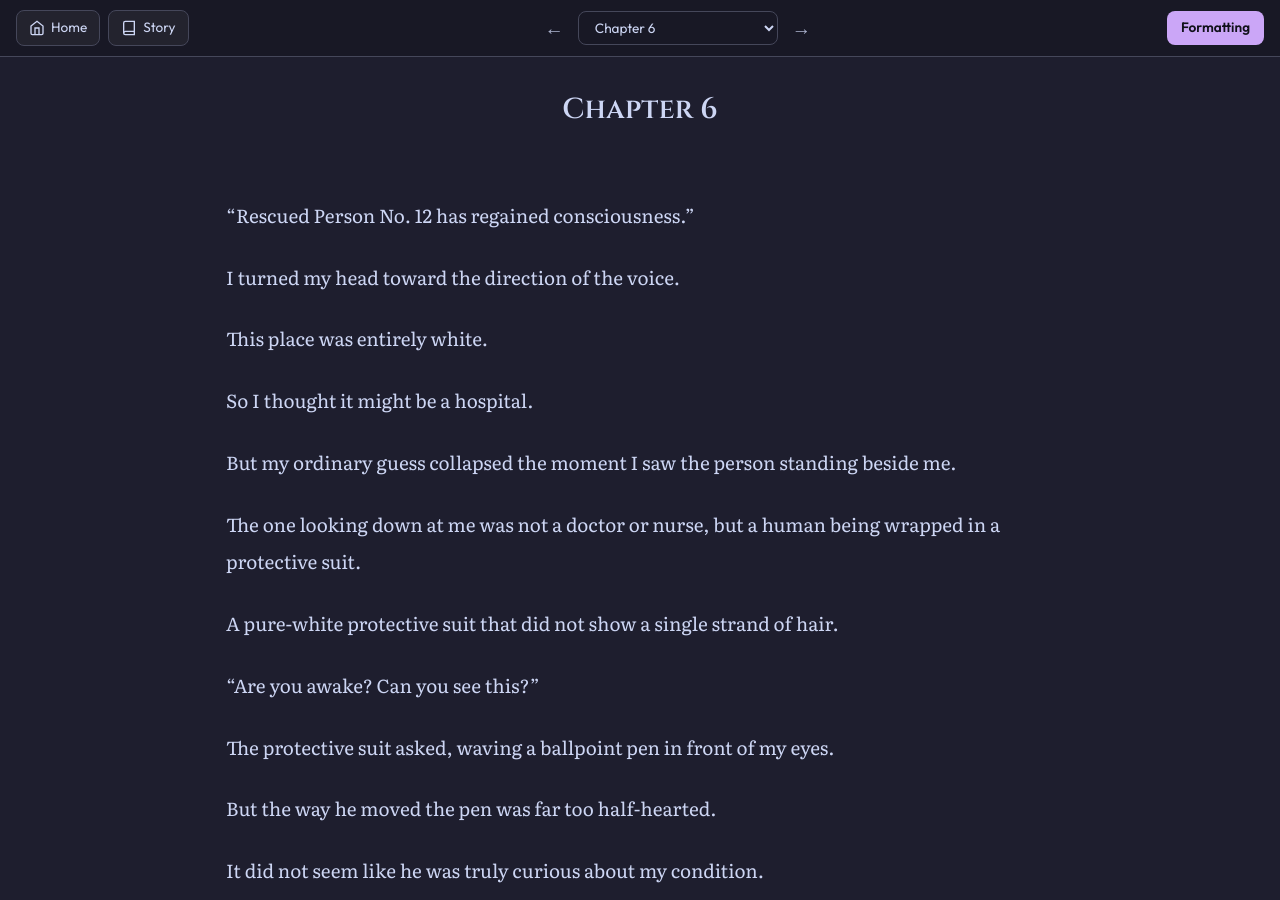
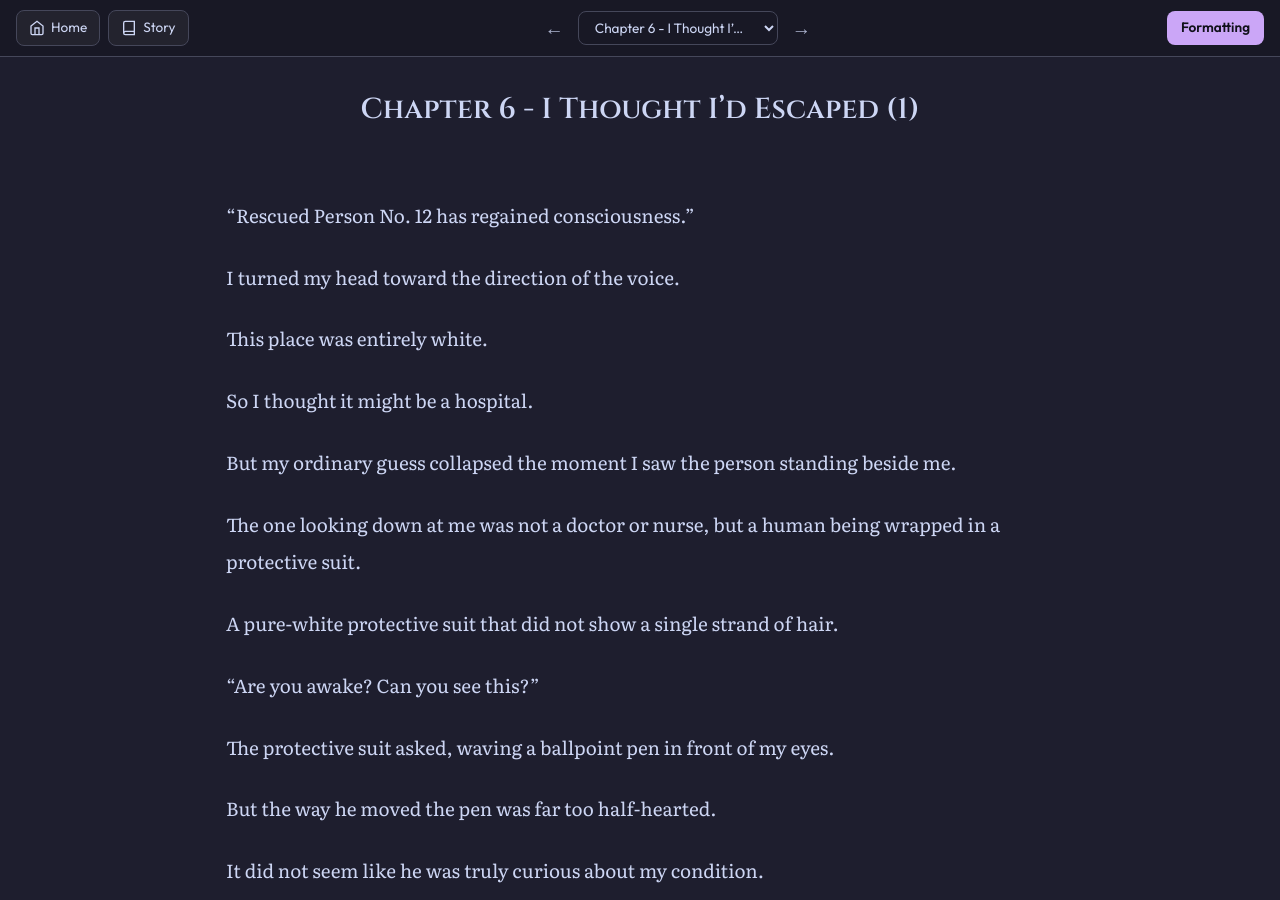
Before and after one commit to soleumn/soleumn.github.io, a Jekyll site: the page built from _chapters/esg/ch6.md, in a window 1280 px wide and 900 px high. Built offline with Jekyll 4.4.1, drawn with Linux system fonts in a browser that asks for light colours; comment, search, counter and statistics services are not loaded.

Commit message:
Update ch6.md

```diff
--- a/_chapters/esg/ch6.md
+++ b/_chapters/esg/ch6.md
@@ -1,5 +1,5 @@
 ---
-title: "Chapter 6"
+title: "Chapter 6 - I Thought I’d Escaped (1)"
 categories: esg
 capitulo: 6
 ---
```
